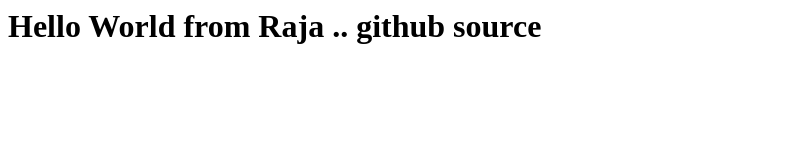
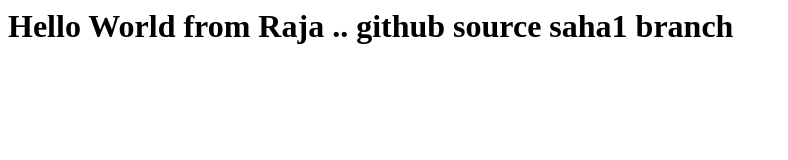
Before and after one commit to subhasaha25/pubrepo, a plain HTML site: page index.html in a window 1280 px wide. Shown: the whole page, without its empty margins (0-788 px from the left). Drawn offline with Linux system fonts and the light colour scheme.

Commit message:
Update index.html

```diff
--- a/index.html
+++ b/index.html
@@ -1,3 +1,3 @@
 <body>
-<H1> Hello World from Raja .. github source </H1>
+<H1> Hello World from Raja .. github source saha1 branch </H1>
 </body>
```
